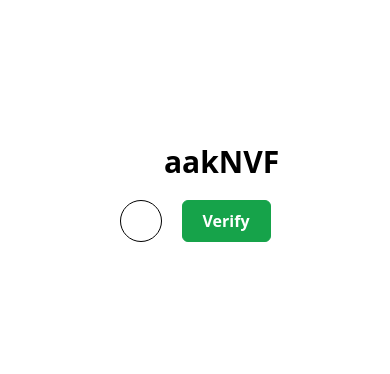
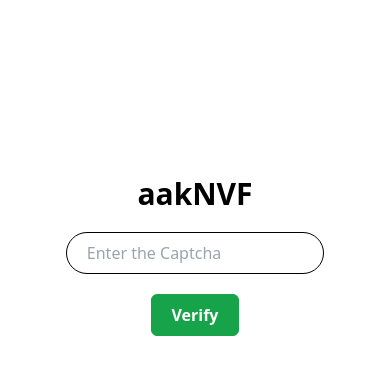
Before and after one commit to Nandhagopiv/Captcha__verify, a plain HTML site: page index.html in a window 390 px wide. Drawn offline with nearby package versions, Linux system fonts and the light colour scheme.

Commit message:
Update(Mediaqueries):Set responsiveness for the mini assignment

```diff
--- a/index.html
+++ b/index.html
@@ -6,13 +6,13 @@
     <script src="https://cdn.tailwindcss.com"></script>
     <title>Captcha Verification</title>
 </head>
-<body class="m-36">
+<body class="m-5 mt-44 md:m-36">
     <header class="text-center text-3xl m-5 font-bold">
         <h1 id="captchagen">QwerTy</h1>
     </header>
     <main>
-        <div class="flex justify-center m-5 gap-5">
-            <input id="input" class="border border-black w-2/6 rounded-full pr-5 pl-5 p-2" placeholder="Enter the Captcha" type="text">
+        <div class="flex justify-center items-center flex-col md:flex-row m-5 gap-5">
+            <input id="input" class="border border-black w-5/6 md:w-2/6 rounded-full pr-5 pl-5 p-2" placeholder="Enter the Captcha" type="text">
             <button id="verifybtn" class="bg-green-600 border border-green-600 rounded-md pr-5 pl-5 text-white font-bold p-2">Verify</button>
         </div>
     </main>
```
